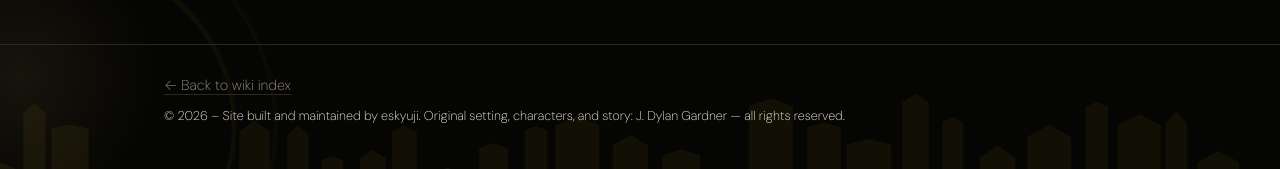
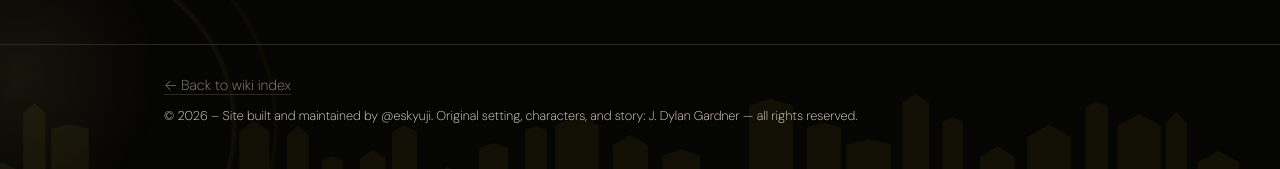
Before and after one commit to eskyuji/loss-legacy-lament, a Jekyll site: the page built from index.md, in a window 1280 px wide and 900 px high, scrolled down 3534 px. Shown: the part 704-873 px from the top of the window. Built offline with Jekyll 4.4.1, drawn with Linux system fonts in a browser that asks for light colours.

Commit message:
Prefix eskyuji footer credit with @ to signal it's a handle

```diff
--- a/_layouts/default.html
+++ b/_layouts/default.html
@@ -64,7 +64,7 @@
   <footer class="site-footer">
     <div class="wrap">
       <a href="{{ '/' | relative_url }}">&larr; Back to wiki index</a>
-      <p class="footer-copyright">&copy; {{ 'now' | date: '%Y' }} – Site built and maintained by eskyuji. Original setting, characters, and story: J. Dylan Gardner — all rights reserved.</p>
+      <p class="footer-copyright">&copy; {{ 'now' | date: '%Y' }} – Site built and maintained by @eskyuji. Original setting, characters, and story: J. Dylan Gardner — all rights reserved.</p>
     </div>
   </footer>
 </body>
```
